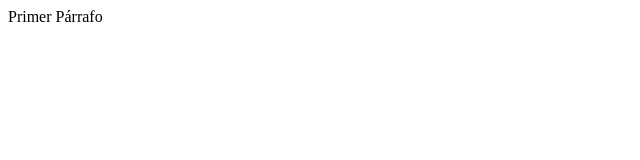
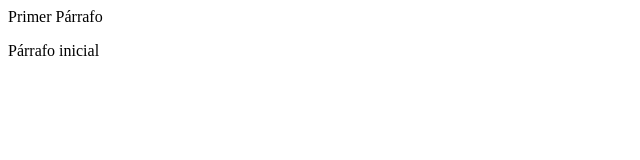
Before and after one commit to Naiara-hg/mi-proyecto, a plain HTML site: page index.html in a window 1280 px wide. Shown: the full height of the page, 0-640 px from the left. Drawn offline with Linux system fonts and the light colour scheme.

Commit message:
Agrego archivo feature1.html

```diff
--- a/index.html
+++ b/index.html
@@ -1 +1,2 @@
 <p>Primer Párrafo</p>
+<p>Párrafo inicial</p>
```
